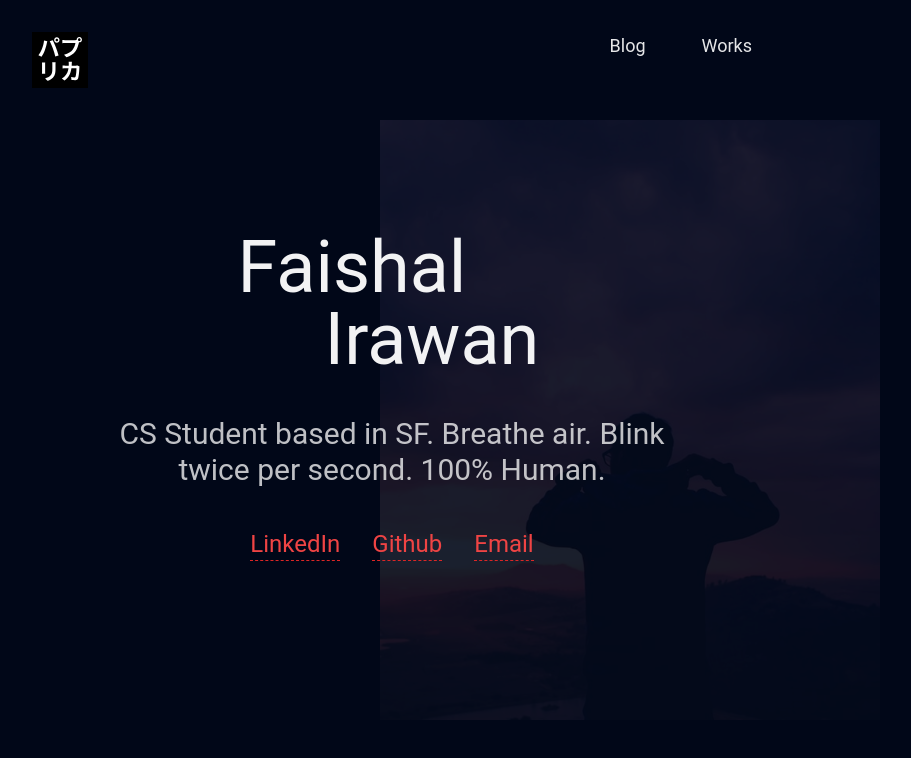
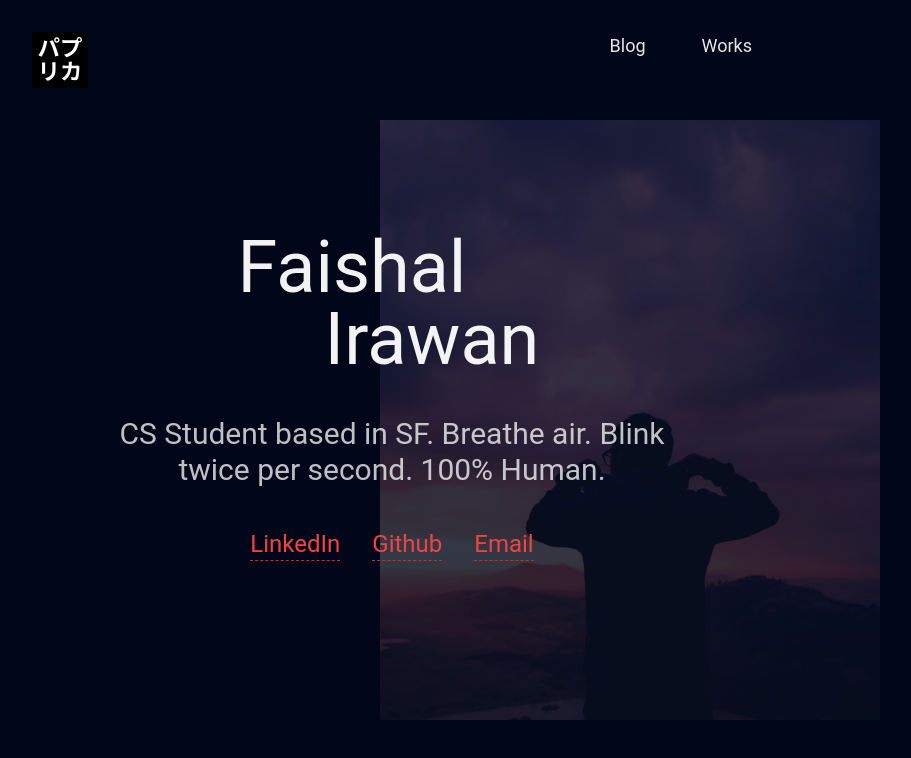
Before and after one commit to faishalirwn/portfolio, a Next.js app: page / in a window 1280 px wide. Shown: the top 758 px of the page, without its empty margins (248-1159 px from the left). Built offline with nearby package versions, Linux system fonts and the light colour scheme; what @tailwindcss/typography would draw is missing.

Commit message:
Increase index background image opacity

```diff
--- a/pages/index.js
+++ b/pages/index.js
@@ -24,7 +24,7 @@ export default function Home() {
             backgroundImage: "url('/diego-ph-uDuhW6RRi7s-unsplash.jpg')",
             zIndex: '-1',
           }}
-          className="absolute top-0 right-0 w-200px h-300px bg-no-repeat bg-cover opacity-10 sm:w-500px sm:h-600px md:-right-32">
+          className="absolute top-0 right-0 w-200px h-300px bg-no-repeat bg-cover opacity-20 sm:w-500px sm:h-600px md:-right-32">
         </div>
       </motion.div>
     </Layout>
```
